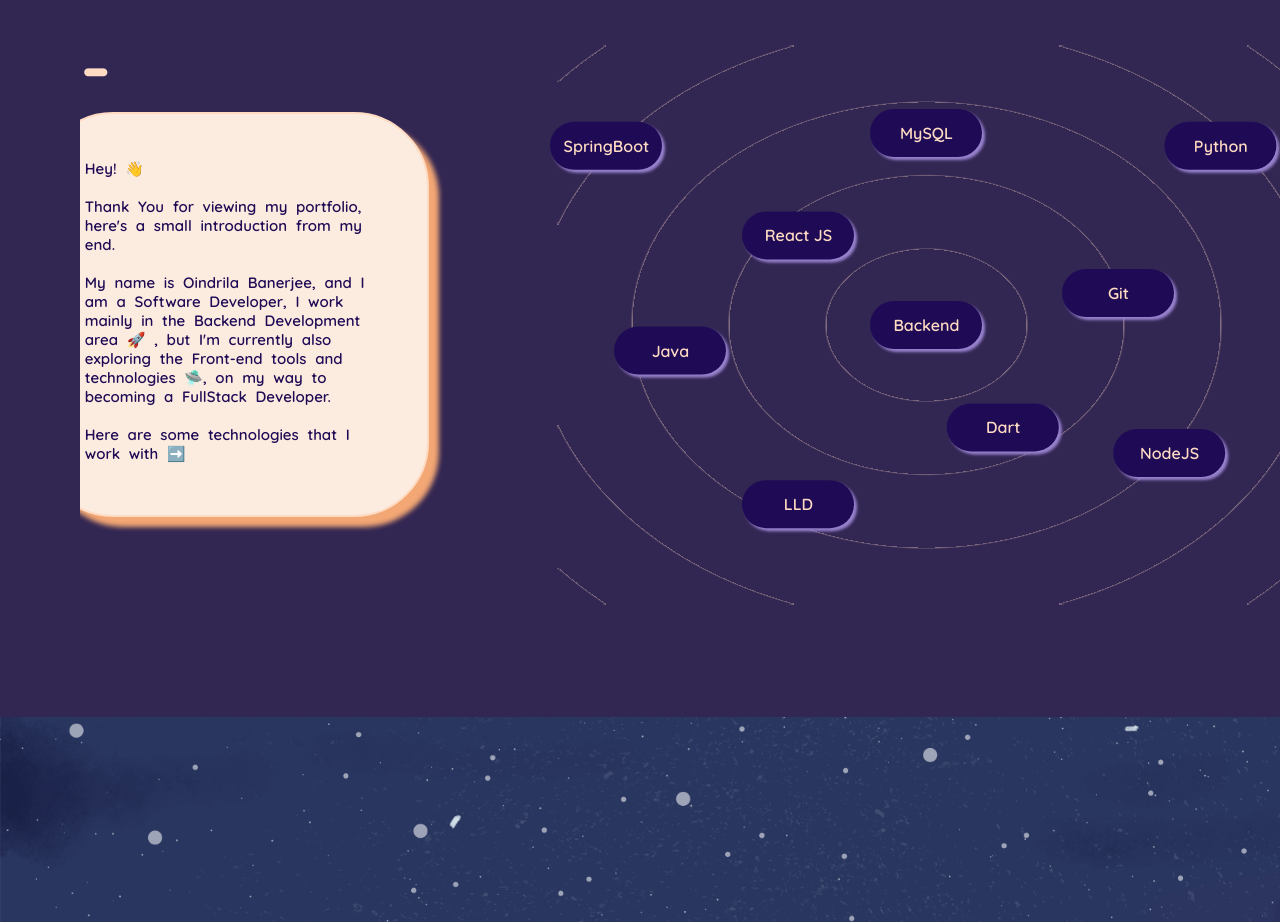
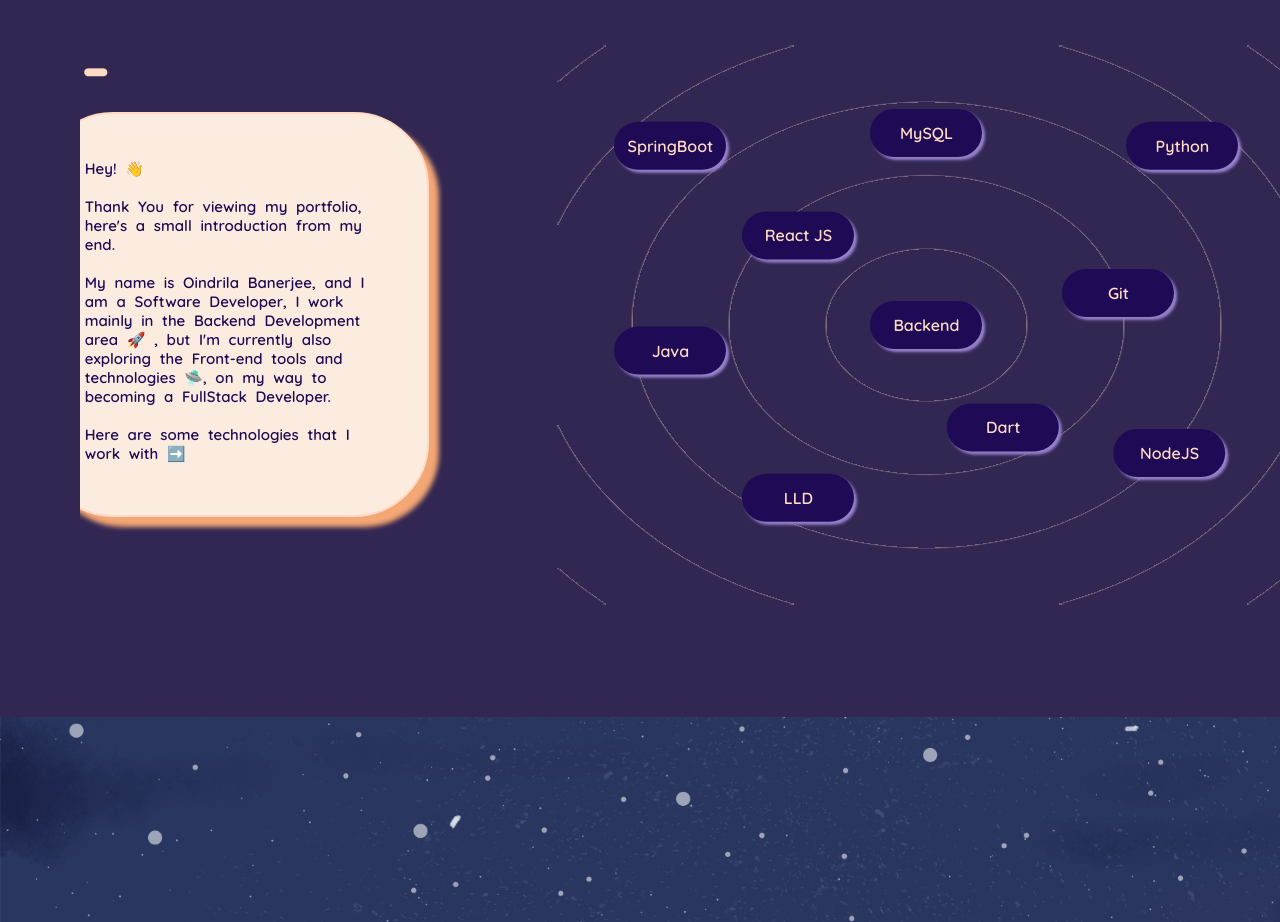
Before and after one commit to oindrila-b/portfolio_oindrila, a React (Create React App) app: page / in a window 1280 px wide. Shown: the part 1763-2685 px from the top of the page. Built offline with nearby package versions, Linux system fonts and the light colour scheme.

Commit message:
Added about me section

```diff
--- a/src/components/AboutMe/AboutMe.jsx
+++ b/src/components/AboutMe/AboutMe.jsx
@@ -42,14 +42,14 @@ const AboutMe = () => {
             < div className="radial-skills">
                <Skill name={"Backend"} x="0" y="0"/>
                <Skill name={"Java"} x="-20vw" y="2vw" />
-               <Skill name={"SpringBoot"} x="-25vw" y="-14vw" />
+               <Skill name={"SpringBoot"} x="-20vw" y="-14vw" />
                <Skill name={"MySQL"} x="0vw" y="-15vw" />
                <Skill name={"React JS"} x="-10vw" y="-7vw" />
                <Skill name={"Dart"} x="6vw" y="8vw" />
-               <Skill name={"Python"} x="23vw" y="-14vw" />
+               <Skill name={"Python"} x="20vw" y="-14vw" />
                <Skill name={"NodeJS"} x="19vw" y="10vw" />
                <Skill name={"Git"} x="15vw" y="-2.5vw" />
-               <Skill name={"LLD"} x="-10vw" y="14vw" />
+               <Skill name={"LLD"} x="-10vw" y="13.5vw" />
             </div>
         </div>
     )
```
